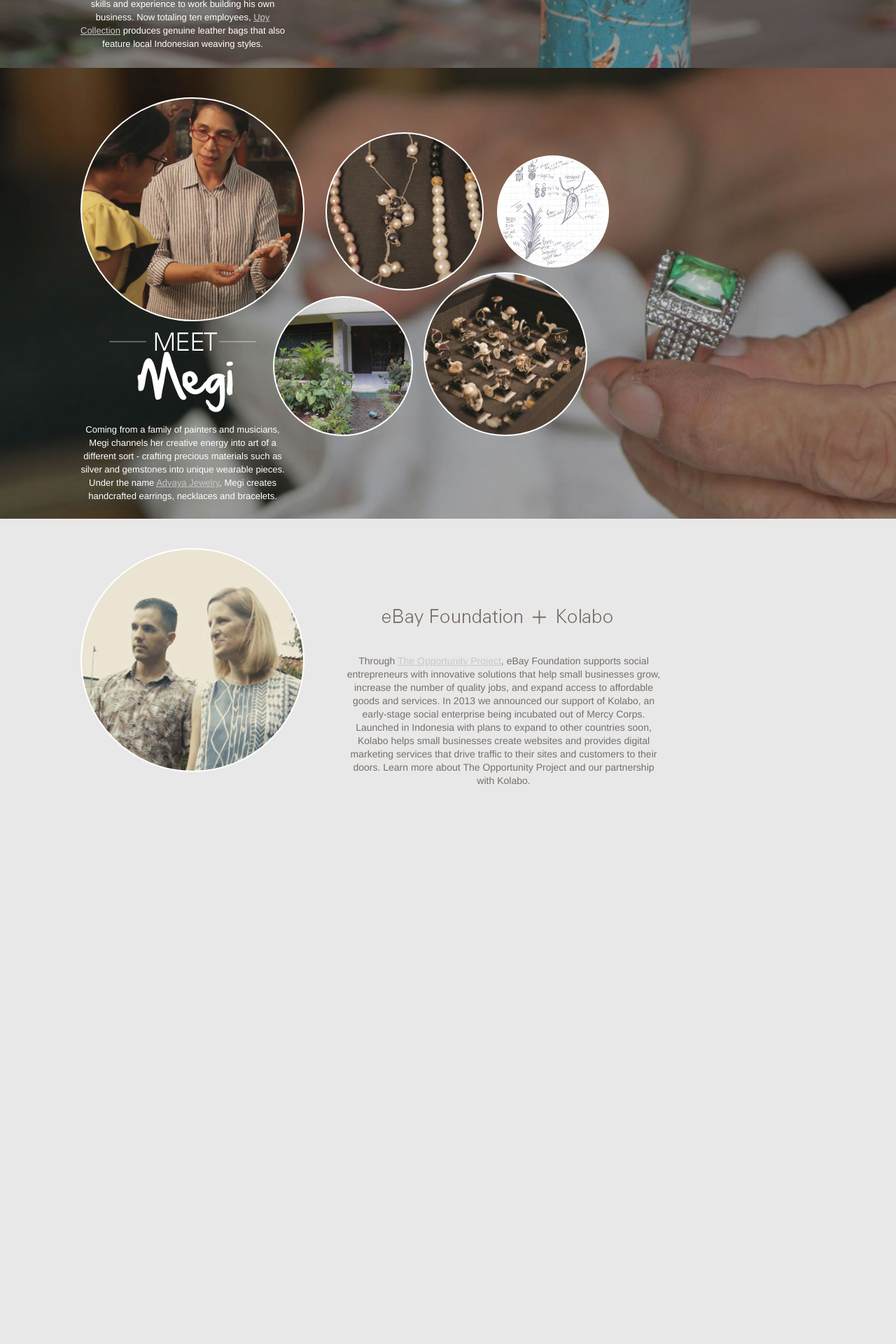
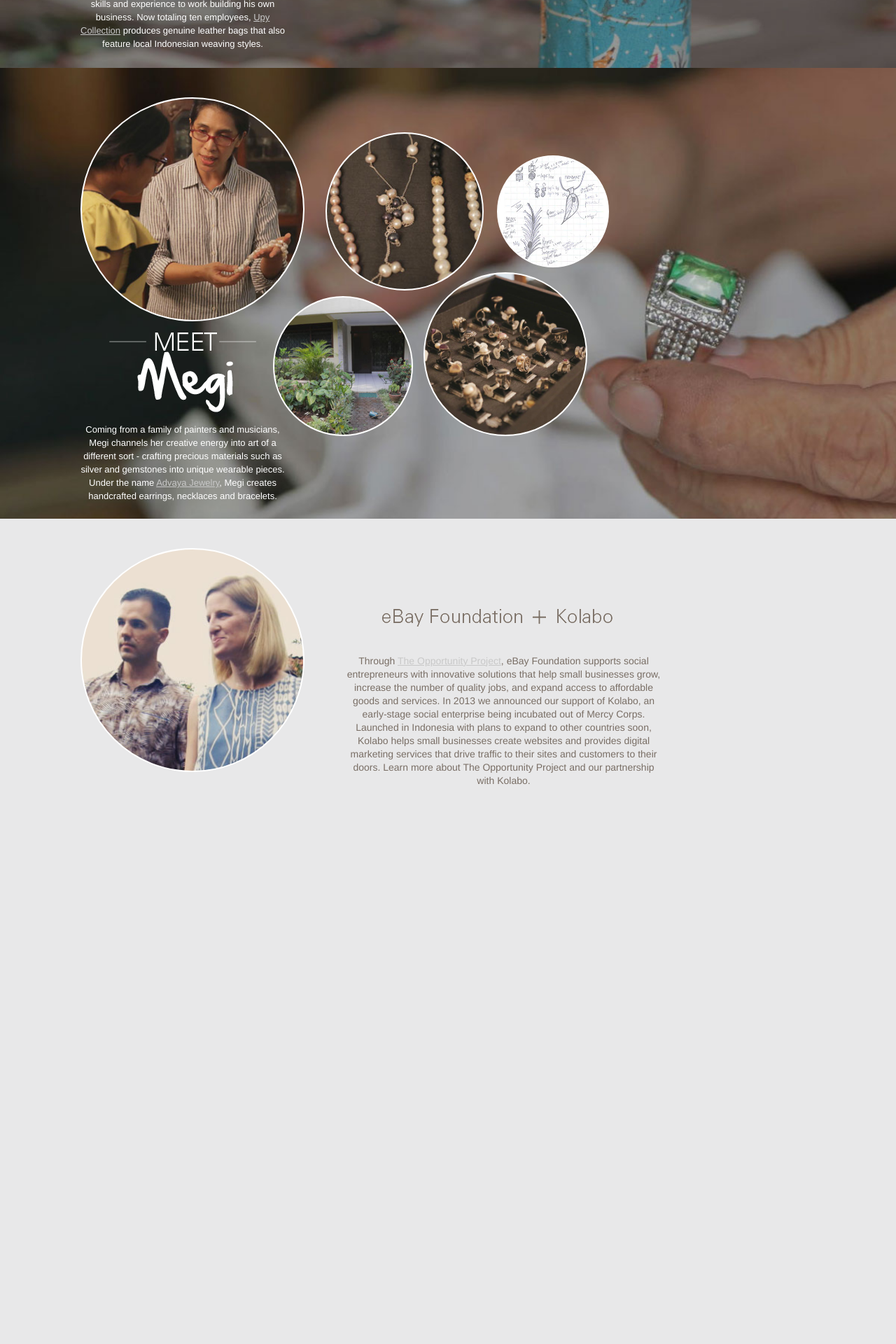
Before and after one commit to patricknelson/the-opportunity-project, a Jekyll site: the page built from index.html, in a window 1280 px wide. Shown: the part 1835-3755 px from the top of the page at 70% size. Built offline with Jekyll 4.4.1, drawn with Linux system fonts in a browser that asks for light colours; nearby versions of some CDN libraries.

Commit message:
MORE MORE MORE MORE MORE

```diff
--- a/css/main.css
+++ b/css/main.css
@@ -136,8 +136,8 @@ outline: 0;
 }
 
 .kolabo {
-  background-image: url('../images/kolabo.png');
-  background-position: center -15px;
+  background-image: url('../images/kolabo.jpg');
+  background-position: center center;
 }
 
 .ucup {
@@ -332,9 +332,9 @@ body {
 /* ` */
 
 #kolabo-container .bubble-1 {
-  background-image: url('../images/kolabo.png');
-    background-size: 500px;
-  background-position: 29% -20px;
+  background-image: url('../images/kolabo.jpg');
+    background-size: cover;
+  background-position: center center;
 
 }
 
```
Also changed, not shown: images/kolabo.jpg (added), images/kolabo.png (deleted).
